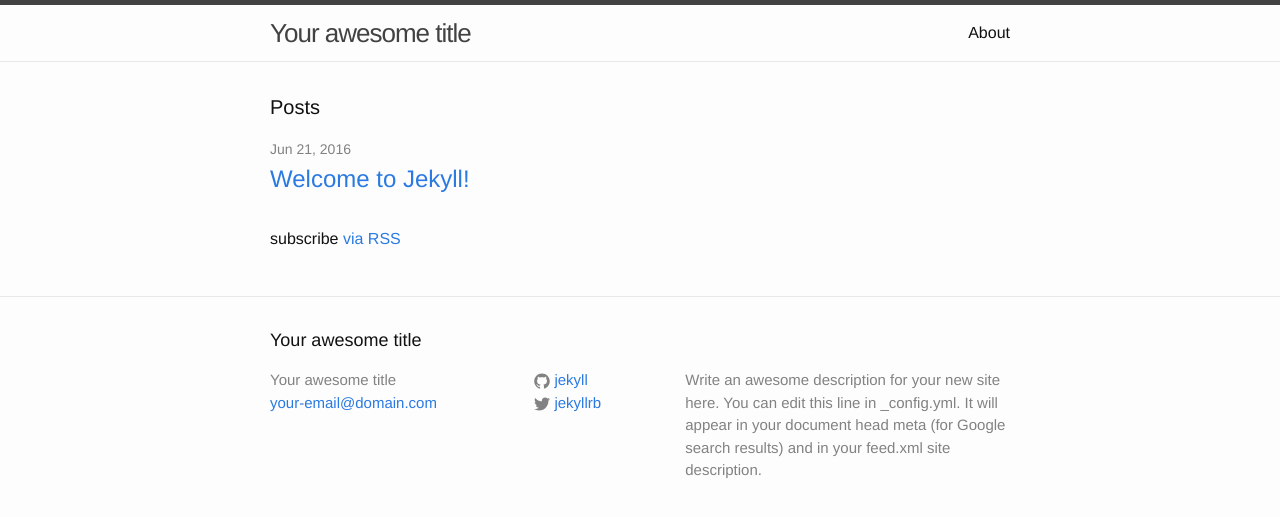
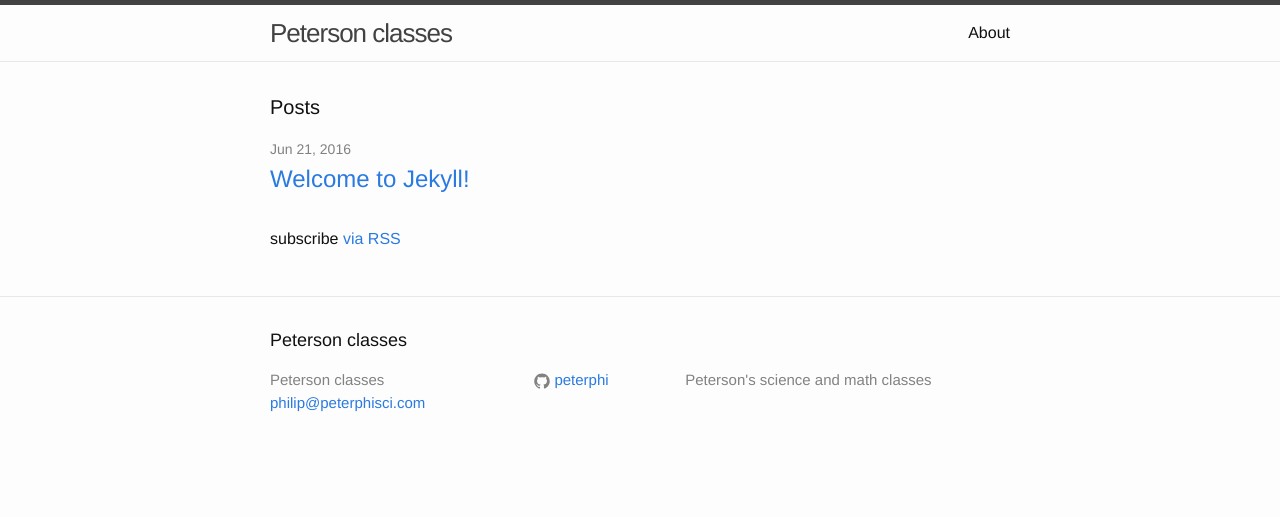
Before and after one commit to peterphi/peterphi.github.io, a Jekyll site: the page built from index.html, in a window 1280 px wide. Shown: the top 517 px of the page. Built offline with Jekyll 4.4.1, drawn with Linux system fonts in a browser that asks for light colours.

Commit message:
push to website

```diff
--- a/_config.yml
+++ b/_config.yml
@@ -6,16 +6,13 @@
 # 'jekyll serve'. If you change this file, please restart the server process.
 
 # Site settings
-title: Your awesome title
-email: your-email@domain.com
-description: > # this means to ignore newlines until "baseurl:"
-  Write an awesome description for your new site here. You can edit this
-  line in _config.yml. It will appear in your document head meta (for
-  Google search results) and in your feed.xml site description.
+title: Peterson classes
+email: philip@peterphisci.com
+description: Peterson's science and math classes
 baseurl: "" # the subpath of your site, e.g. /blog
-url: "http://yourdomain.com" # the base hostname & protocol for your site
-twitter_username: jekyllrb
-github_username:  jekyll
+url: "http://peterphisci.com" # the base hostname & protocol for your site
+github_username:  peterphi
+timezone: America/Los_Angeles
 
 # Build settings
 markdown: kramdown
```
Also changed, not shown: CNAME (added).
